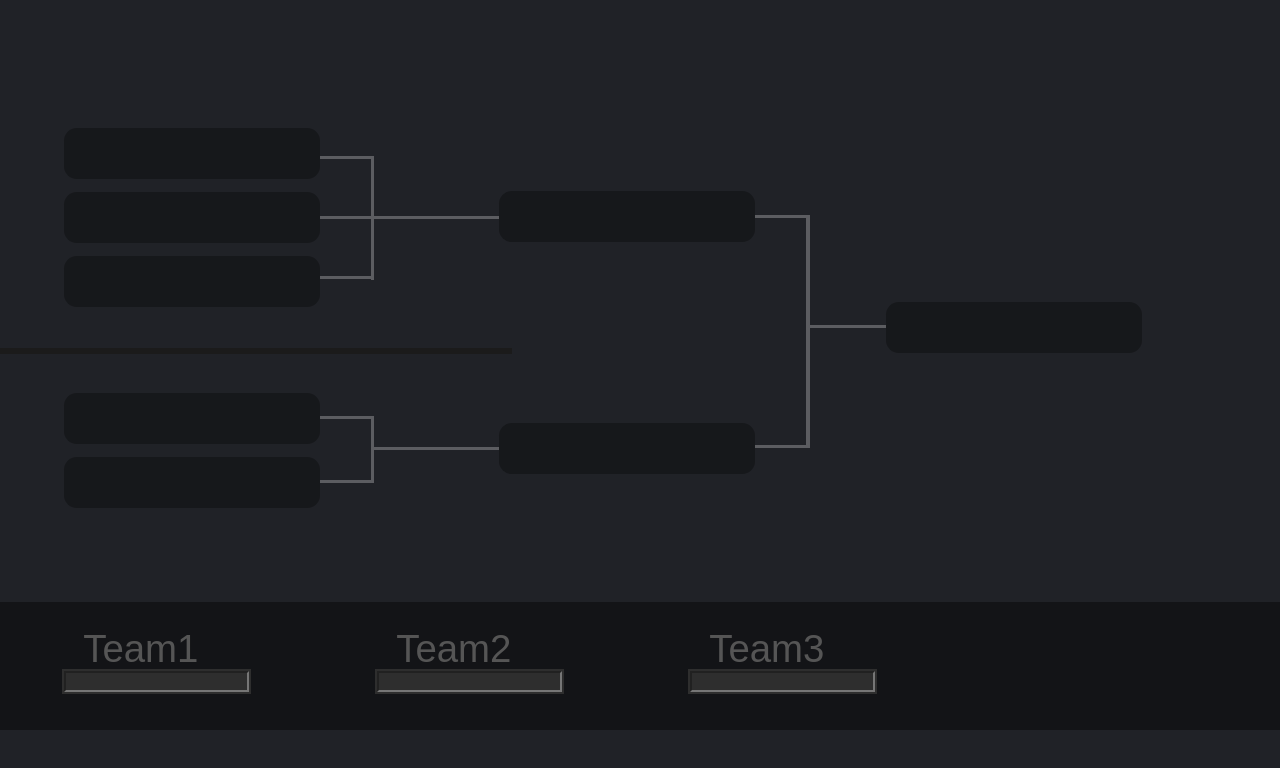
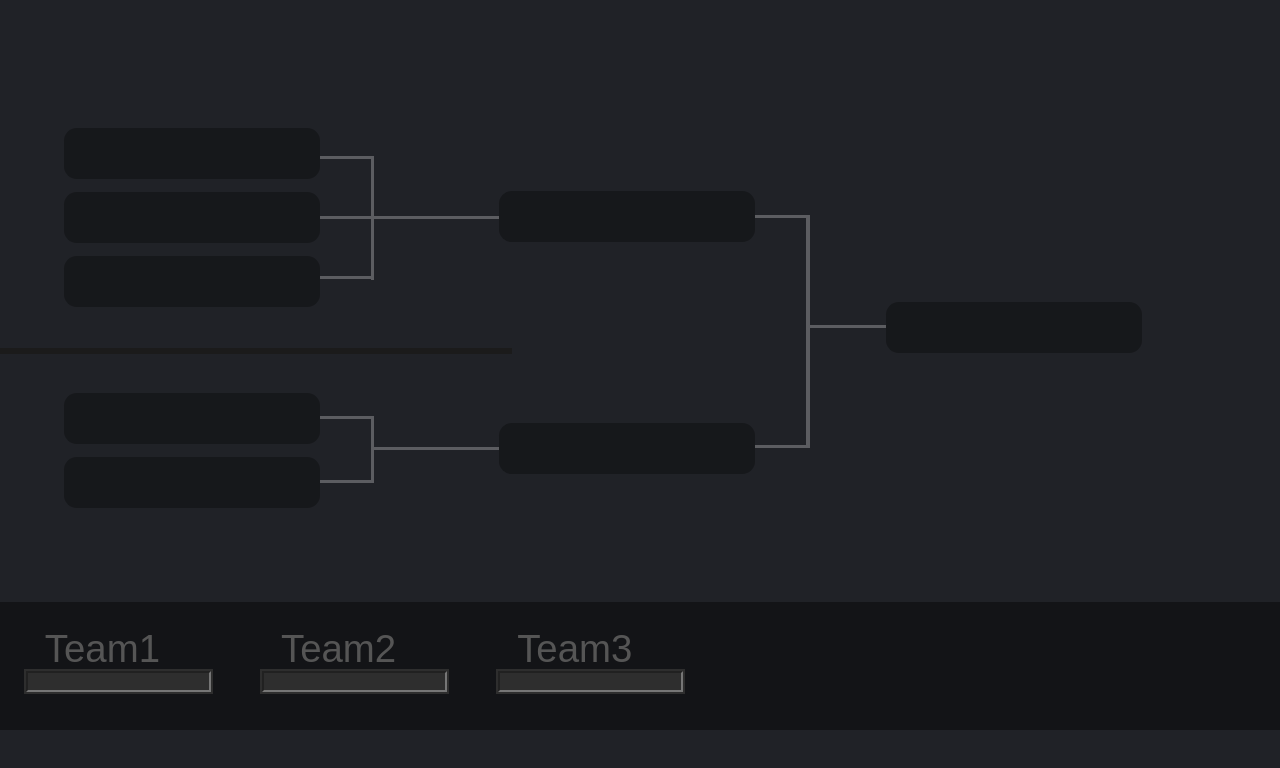
Before and after one commit to NuclearEmerald/bedwarstournament.github.io, a plain HTML site: page index.html in a window 1280 px wide. Drawn offline with Linux system fonts and the light colour scheme.

Commit message:
Update style.css

```diff
--- a/style.css
+++ b/style.css
@@ -59,8 +59,8 @@ h1
 
 .ib
 {
-    margin-left: 5vw;
-    margin-right: 5vw;
+    margin-left: 2vw;
+    margin-right: 2vw;
     float: left;
 }
 
```
